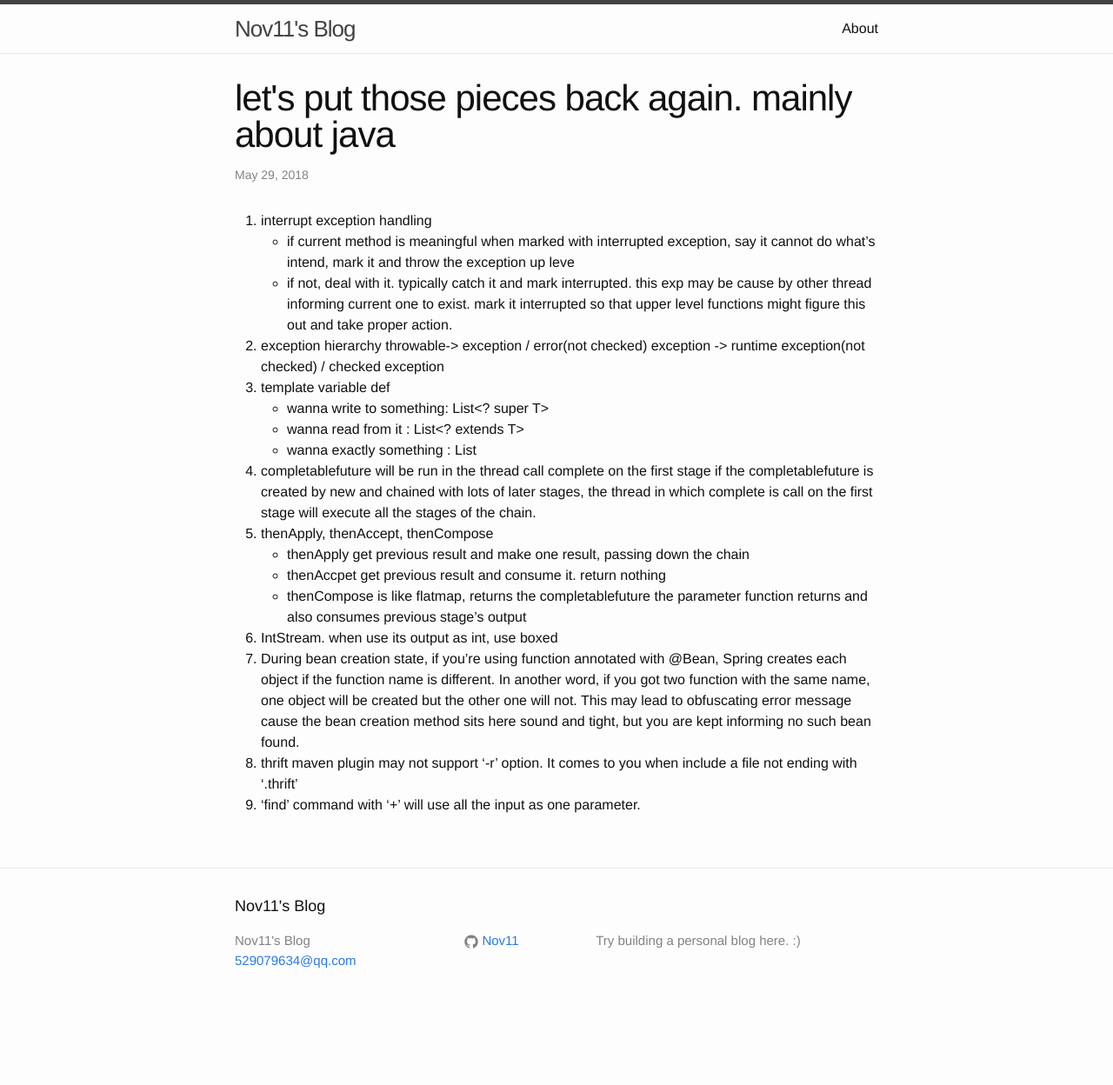
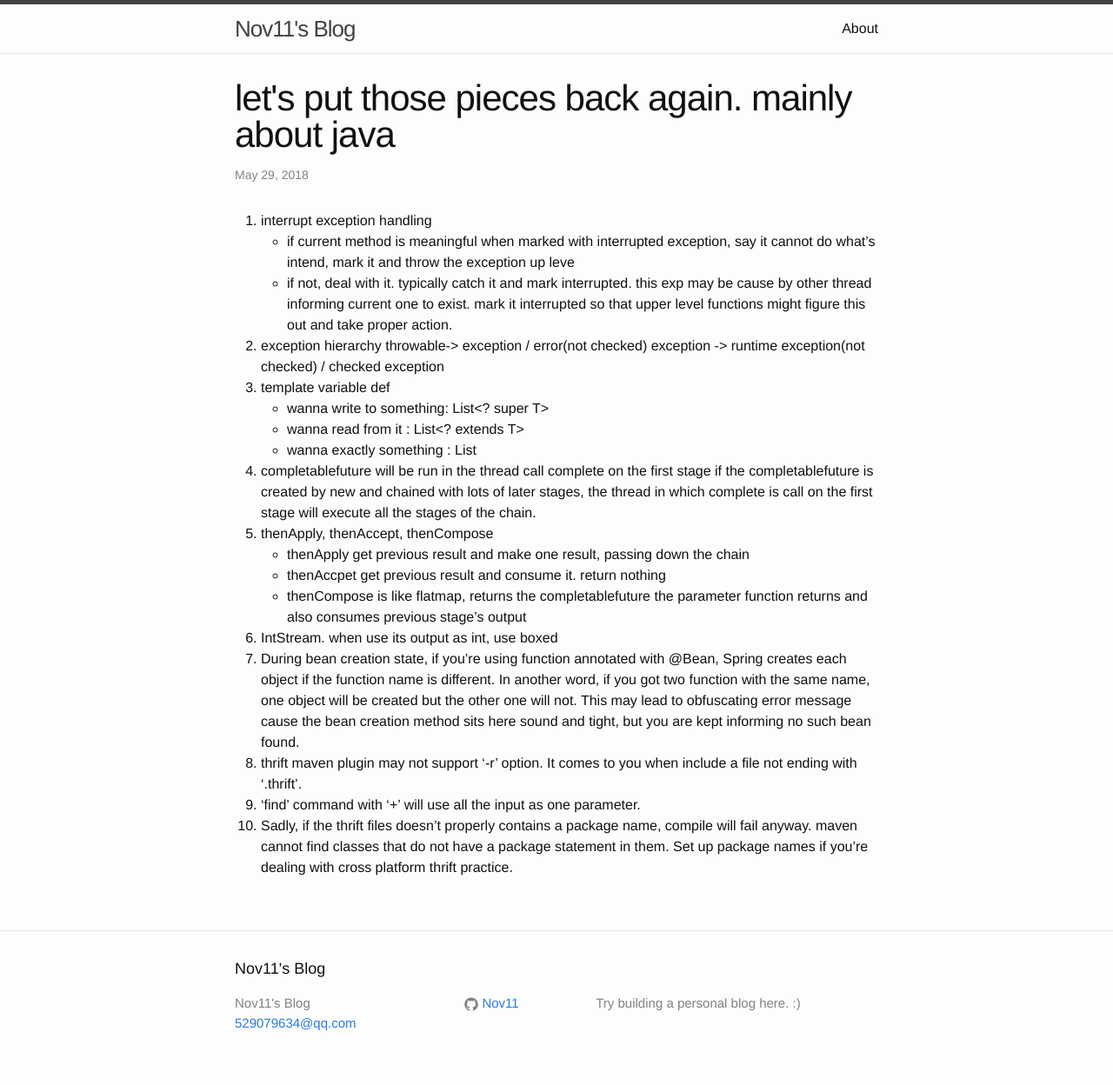
Before and after one commit to Nov11/Nov11.github.io, a Jekyll site: the page built from _posts/2018-06-04-notes-of-miscellaneousness.md, in a window 1280 px wide. Shown: the whole page at 87% size. Built offline with Jekyll 4.4.1, drawn with Linux system fonts in a browser that asks for light colours; before the commit the page ends 1176 px from its top, so only the background shows below that.

Commit message:
Update 2018-06-04-notes-of-miscellaneousness.md

```diff
--- a/_posts/2018-06-04-notes-of-miscellaneousness.md
+++ b/_posts/2018-06-04-notes-of-miscellaneousness.md
@@ -29,8 +29,9 @@
    and also consumes previous stage's output
 6. IntStream. when use its output as int, use boxed
 7. During bean creation state, if you're using function annotated with @Bean, Spring creates each object if the function name is different. In another word, if you got two function with the same name, one object will be created but the other one will not. This may lead to obfuscating error message cause the bean creation method sits here sound and tight, but you are kept informing no such bean found.
-8. thrift maven plugin may not support '-r' option. It comes to you when include a file not ending with '.thrift'
+8. thrift maven plugin may not support '-r' option. It comes to you when include a file not ending with '.thrift'.
 9. 'find' command with '+' will use all the input as one parameter.
+10. Sadly, if the thrift files doesn't properly contains a package name, compile will fail anyway. maven cannot find classes that do not have a package statement in them. Set up package names if you're dealing with cross platform thrift practice.
 
 
 [jekyll-docs]: http://jekyllrb.com/docs/home
```
